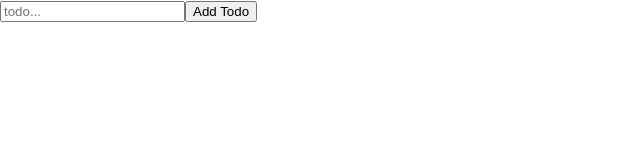
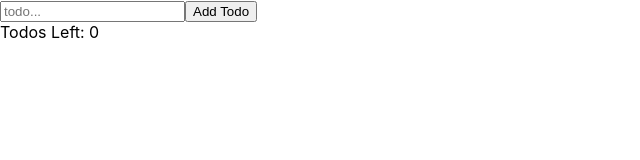
Before and after one commit to jartdian/reacttodo, a React (Create React App) app: page / in a window 1280 px wide. Shown: the top 160 px of the page, without its empty margins (0-640 px from the left). Built offline with nearby package versions, Linux system fonts and the light colour scheme.

Commit message:
todos left

```diff
--- a/src/Components/TodoList.js
+++ b/src/Components/TodoList.js
@@ -39,6 +39,9 @@ export default class TodoList extends React.Component {
             todo={todo}
           />
         ))}
+        <div>
+          Todos Left: {this.state.todos.filter(todo => !todo.complete).length}
+        </div>
       </div>
     );
   }
```
